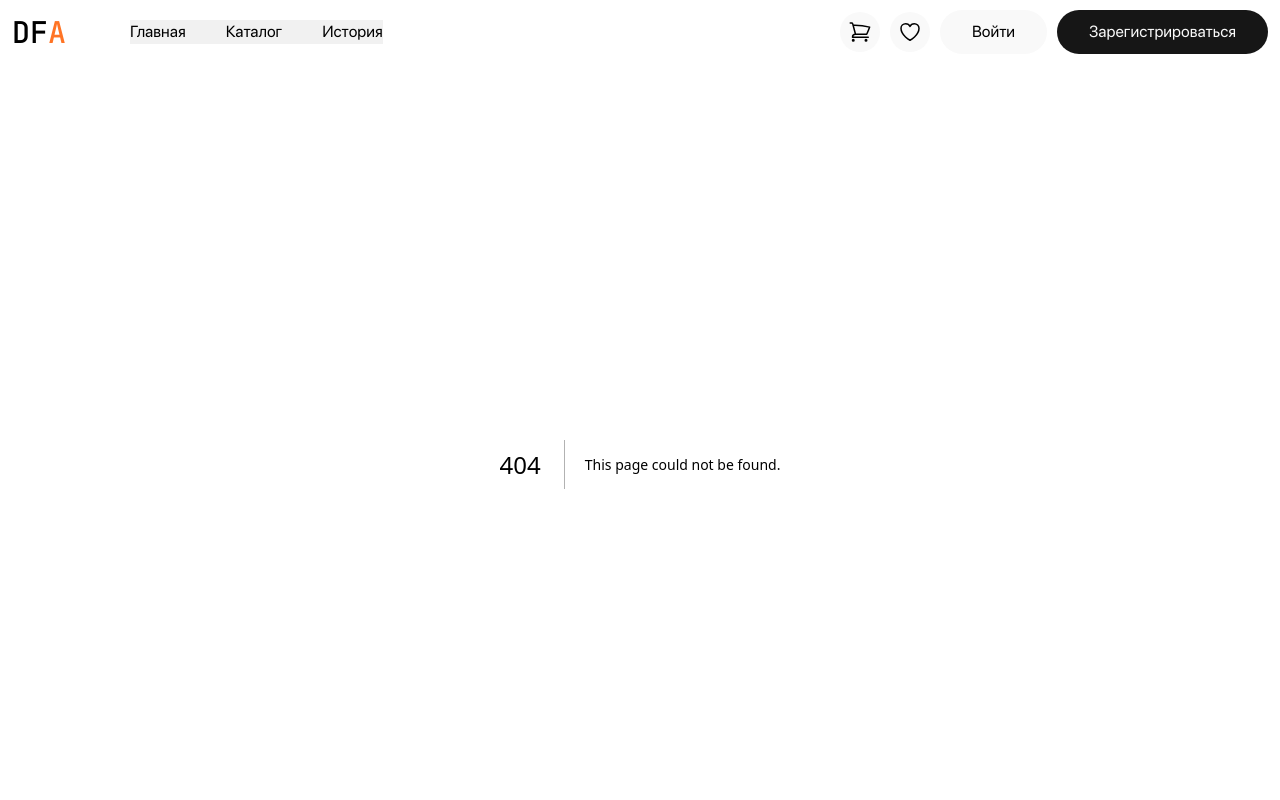
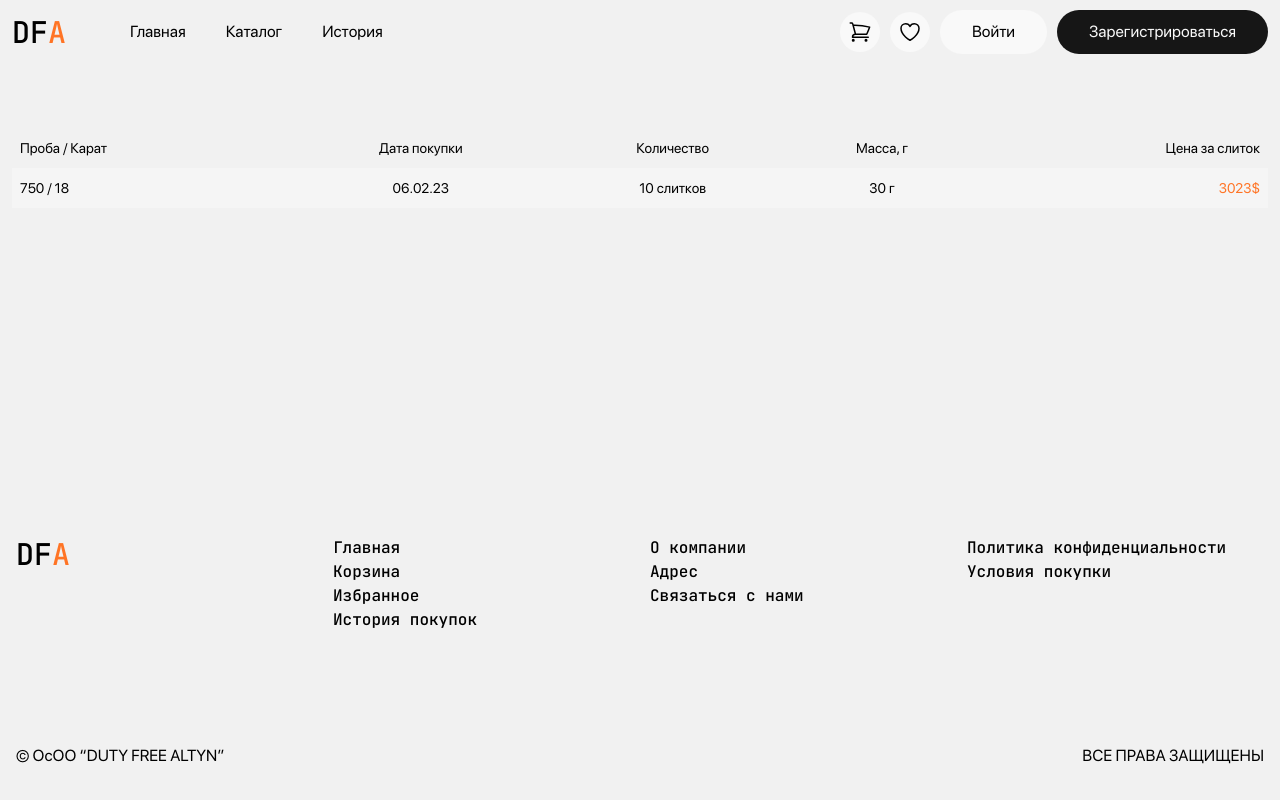
Before and after one commit to HydroOx1d/dfa, a Next.js app: page /history in a window 1280 px wide. Before the commit this address had no page. Shown: the top 800 px of the page. Built offline with nearby package versions, Linux system fonts and the light colour scheme.

Commit message:
history page

```diff
--- /dev/null
+++ b/app/history/page.tsx
@@ -0,0 +1,7 @@
+import History from '@/components/screens/history/History';
+
+function HistoryPage() {
+  return <History />;
+}
+
+export default HistoryPage;
--- /dev/null
+++ b/components/screens/history/History.tsx
@@ -0,0 +1,52 @@
+import React from 'react';
+
+function History() {
+  return (
+    <section className="history py-16">
+      <div className="container mx-auto px-3">
+        <div className="overflow-scroll">
+          <table className="table-auto min-w-full text-left">
+            <thead>
+              <tr>
+                <th className="py-2.5 text-sm font-normal px-2">
+                  Проба / Карат
+                </th>
+                <th className="py-2.5 text-sm font-normal text-center px-2">
+                  Дата покупки
+                </th>
+                <th className="py-2.5 text-sm font-normal text-center px-2">
+                  Количество
+                </th>
+                <th className="py-2.5 text-sm font-normal text-center px-2">
+                  Масса, г
+                </th>
+                <th className="py-2.5 text-sm font-normal text-right px-2">
+                  Цена за слиток
+                </th>
+              </tr>
+            </thead>
+            <tbody className="bg-lightGray">
+              <tr>
+                <td className="py-2.5 text-sm font-normal px-2">750 / 18</td>
+                <td className="py-2.5 text-sm font-normal text-center px-2">
+                  06.02.23
+                </td>
+                <td className="py-2.5 text-sm font-normal text-center px-2">
+                  10 слитков
+                </td>
+                <td className="py-2.5 text-sm font-normal text-center px-2">
+                  30 г
+                </td>
+                <td className="py-2.5 text-sm font-normal text-orange text-right px-2">
+                  3023$
+                </td>
+              </tr>
+            </tbody>
+          </table>
+        </div>
+      </div>
+    </section>
+  );
+}
+
+export default History;
```
